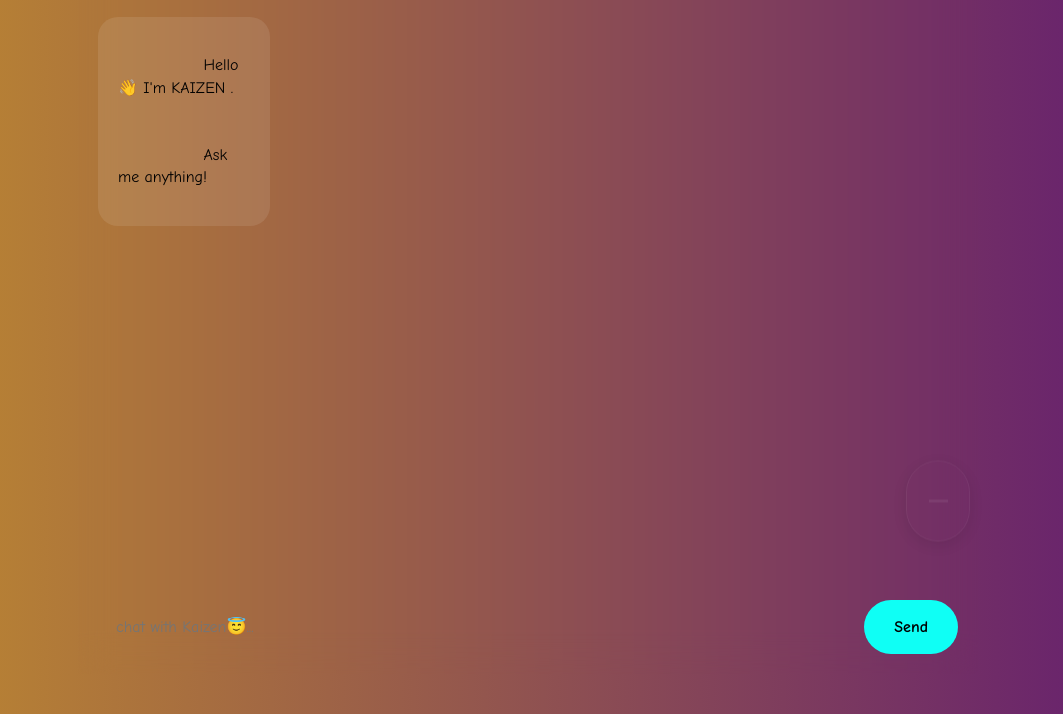
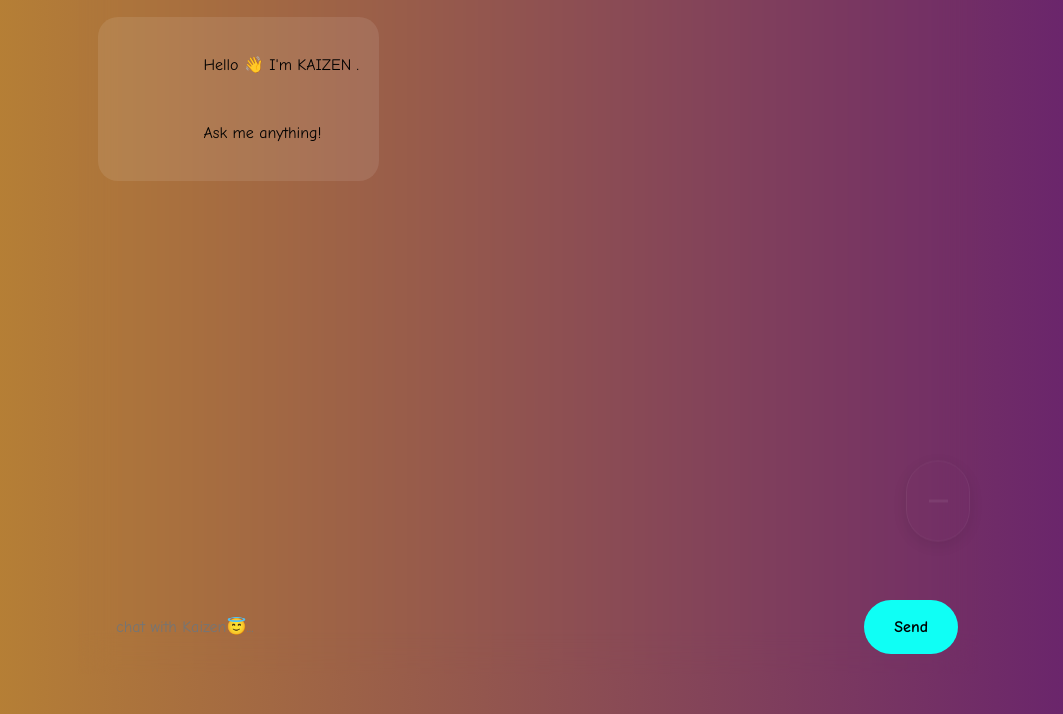
Before and after one commit to kaizenchard/Kaizen, a plain HTML site: page index.html in a window 1280 px wide. Shown: the part 86-800 px from the top of the page, without its empty margins (112-1175 px from the left). Drawn offline with Linux system fonts and the light colour scheme.

Commit message:
Update index.html

```diff
--- a/index.html
+++ b/index.html
@@ -128,7 +128,7 @@
 
             color: black;
 
-            max-width: 20%;
+            max-width: 60%;
 
             line-height: 1.4;
 
```
